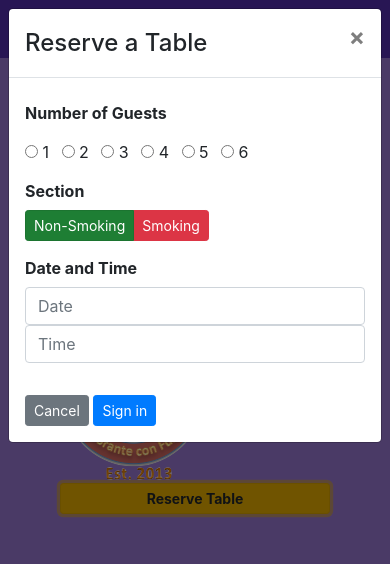
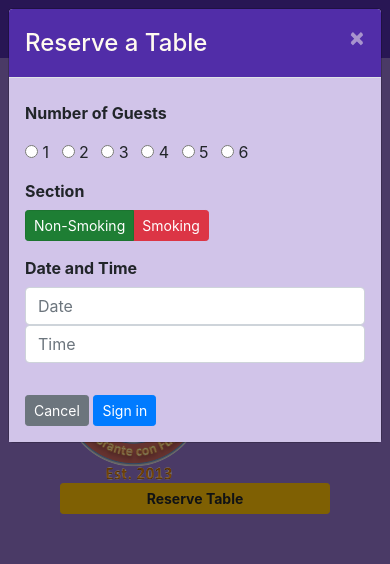
Before and after one commit to steliosgnl/conFusion, a website: page index.html in a window 390 px wide. Both pictures are taken after a click on the button "Reserve Table". Shown: the top 564 px of the page. Drawn offline with nearby package versions, Linux system fonts and the light colour scheme.

Commit message:
Assignement 4

```diff
--- a/css/styles.scss
+++ b/css/styles.scss
@@ -74,3 +74,19 @@ body {
     position: absolute;
     bottom: 0px;
 }
+
+.modal-header {
+    background-color: $background-dark;
+
+    h4 {
+        color: floralwhite;
+    }
+}
+
+.modal-body {
+    background-color: $background-pale;
+}
+
+.close {
+    color:floralwhite;
+}
--- a/index.html
+++ b/index.html
@@ -30,7 +30,10 @@
                     <li class="nav-item"> <a class="nav-link" href="./contactus.html"> <span class="fa fa-address-card fa-lg"></span> Contact </a></li>
                 </ul>
                 <span class="navbar-text">
-                    <a data-toggle="modal" data-target="#loginModal">
+                    <!--<a data-toggle="modal" data-target="#loginModal">
+                        <span class="fa fa-sign-in"></span> Login
+                    </a> loginbutton-->
+                    <a id="loginLink">
                         <span class="fa fa-sign-in"></span> Login
                     </a>
                 </span>
@@ -39,7 +42,7 @@
         </div>
     </nav>
 
-    <div id="loginModal" class="modal fade" role="dialog">
+    <div id="loginModal" class="modal fade" role="dialog"> <!--loginmodal-->
         <div class="modal-dialog modal-lg" role="content">
             <div class="modal-content">
                 <div class="modal-header">
@@ -77,11 +80,11 @@
             </div>
         </div>
     </div>
-    <!-- Reserve Table Modal-->
+    <!-- Reserve Table Modal resevetablemodal-->
     <div id="reserveTableModal" class="modal fade" role="dialog">
         <div class="modal-dialog modal-lg" role="content">
             <div class="modal-content">
-                <div class="modal-header">
+                <div id="modalHeader" class="modal-header">
                     <h4 class="modal-title">Reserve a Table</h4>
                     <button type="button" class="close" data-dismiss="modal">
                         &times;
@@ -162,9 +165,12 @@
                     <img src="img/logo.png" class="img-fluid">
                 </div>
                 <div class="col-12 col-sm-3 align-self-center">
-                    <a role="button" type="submit" class="btn btn-sm btn-block btn-warning font-weight-bold"
+                    <!--<a role="button" type="submit" class="btn btn-sm btn-block btn-warning font-weight-bold"
                         data-toggle="modal" data-target="#reserveTableModal"
                         data-placement="bottom" href="#reserve"> Reserve Table
+                    </a>-->
+                    <a role="button" type="submit" class="btn btn-sm btn-block btn-warning font-weight-bold"
+                       id="reserve"> Reserve Table
                     </a>
                 </div>
             </div>
@@ -267,7 +273,7 @@
                     </div>
                 </div>
             </div>
-            <span id="reserve"></span>
+            <!--<span id="reserve"></span>-->
         </div>
     </div>
 
@@ -333,6 +339,20 @@
             });
         })
     </script>
+    <script>
+        $(document).ready(function() {
+            $('#reserve').click(function() {
+                    $('#reserveTableModal').modal().addClass('show');
+            });
+        })
+    </script>
+    <script>
+        $(document).ready(function() {
+            $('#loginLink').click(function() {
+                    $('#loginModal').modal().addClass('show');
+            });
+        })
+    </script>
 </body>
 
 </html>]
--- a/package.json
+++ b/package.json
@@ -6,12 +6,14 @@
   "scripts": {
     "start": "npm run lite",
     "test": "echo \"Error: no test specified\" && exit 1",
-    "lite": "lite-server"
+    "lite": "lite-server",
+    "scss": "node-sass -o css/ css/"
   },
   "author": "",
   "license": "ISC",
   "devDependencies": {
-    "lite-server": "^2.3.0"
+    "lite-server": "^2.3.0",
+    "node-sass": "^5.0.0"
   },
   "dependencies": {
     "@popperjs/core": "^2.5.4",
```
Also changed, not shown: css/styles.css, 1 other file.
